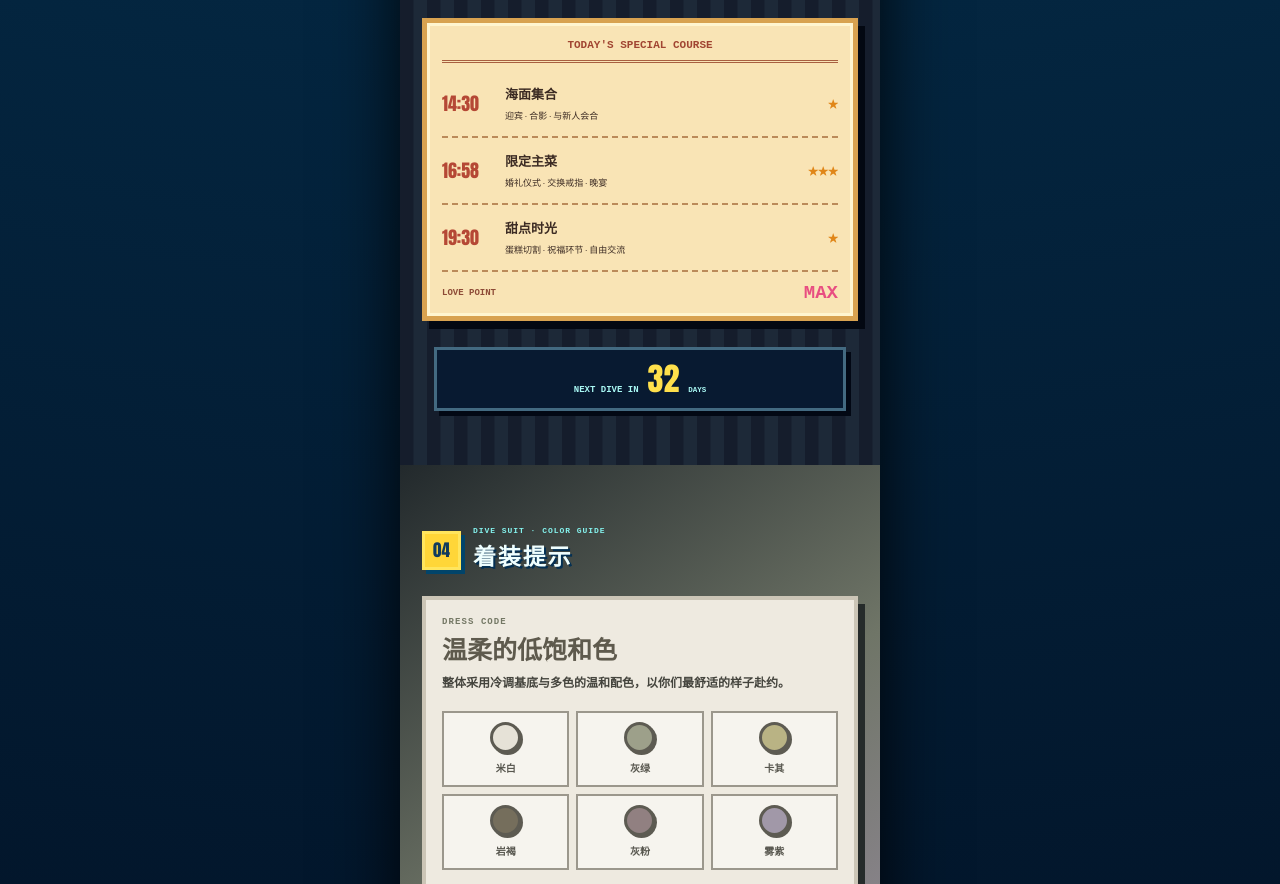
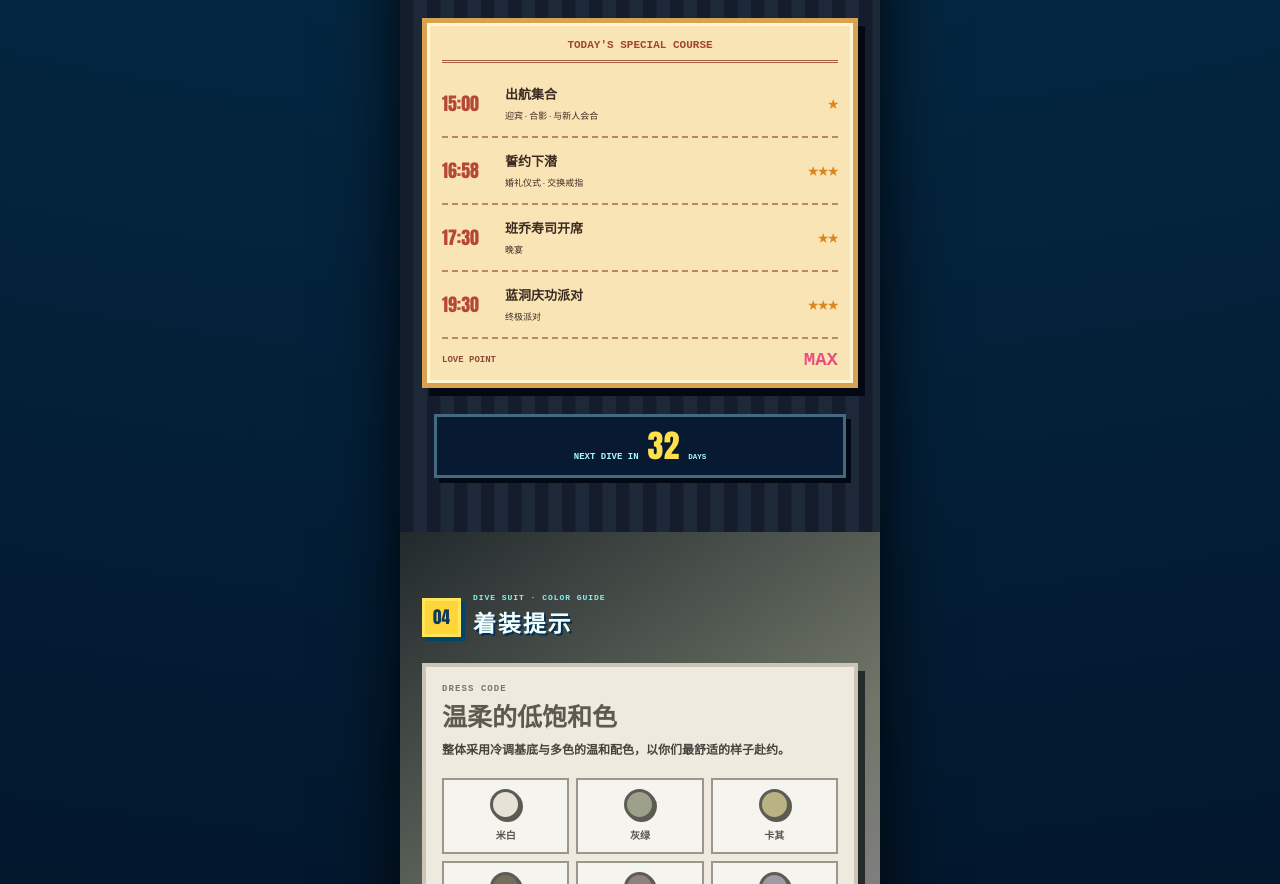
Before and after one commit to tzyang0721-spec/invitation, a website: page public/index.html in a window 1280 px wide. Shown: the part 2749-3633 px from the top of the page. Drawn offline with Linux system fonts and the light colour scheme.

Commit message:
Refine wedding schedule mission names

```diff
--- a/public/index.html
+++ b/public/index.html
@@ -85,9 +85,10 @@
         <div class="restaurant-screen reveal"><img src="./assets/sushi-service.webp" alt="班乔寿司店营业动画" /><div class="restaurant-status"><i></i><span>OPEN FOR WEDDING</span></div></div>
         <div class="menu-board reveal">
           <p class="board-title">TODAY'S SPECIAL COURSE</p>
-          <article><time>14:30</time><div><b>海面集合</b><span>迎宾 · 合影 · 与新人会合</span></div><strong>★</strong></article>
-          <article><time>16:58</time><div><b>限定主菜</b><span>婚礼仪式 · 交换戒指 · 晚宴</span></div><strong>★★★</strong></article>
-          <article><time>19:30</time><div><b>甜点时光</b><span>蛋糕切割 · 祝福环节 · 自由交流</span></div><strong>★</strong></article>
+          <article><time>15:00</time><div><b>出航集合</b><span>迎宾 · 合影 · 与新人会合</span></div><strong>★</strong></article>
+          <article><time>16:58</time><div><b>誓约下潜</b><span>婚礼仪式 · 交换戒指</span></div><strong>★★★</strong></article>
+          <article><time>17:30</time><div><b>班乔寿司开席</b><span>晚宴</span></div><strong>★★</strong></article>
+          <article><time>19:30</time><div><b>蓝洞庆功派对</b><span>终极派对</span></div><strong>★★★</strong></article>
           <div class="menu-total"><span>LOVE POINT</span><b>MAX</b></div>
         </div>
         <div class="countdown-card reveal"><span>NEXT DIVE IN</span><b id="days-count">--</b><small>DAYS</small></div>
```
